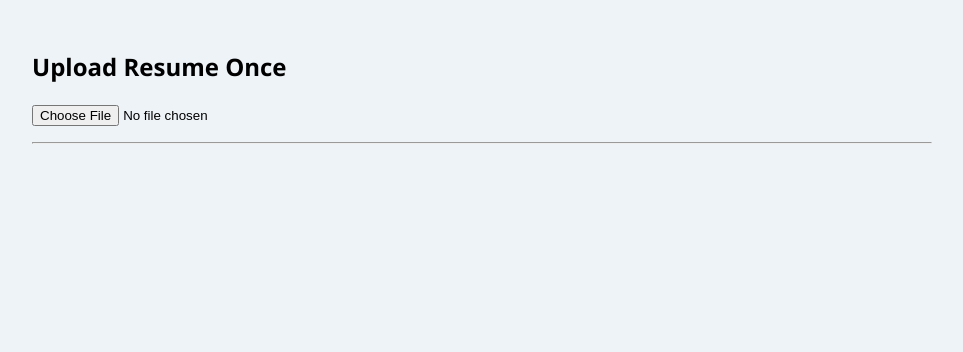
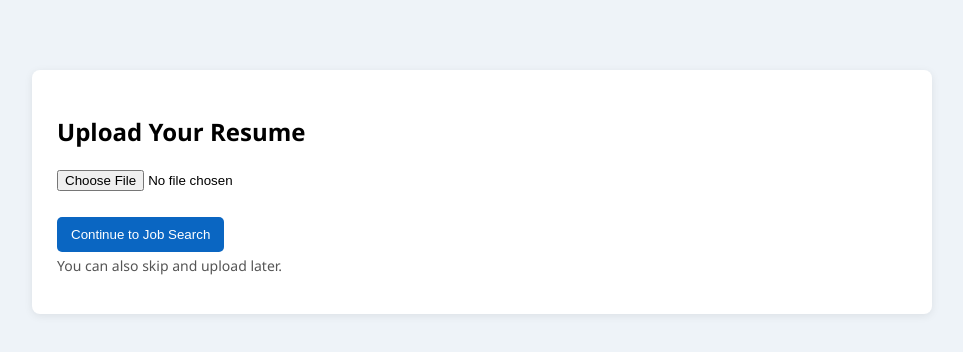
Before and after one commit to chaithanya-21/Job-Aggregator, a website: page index.html in a window 1280 px wide. Shown: the whole page, without its empty margins (158-1121 px from the left). Drawn offline with Linux system fonts and the light colour scheme; no server answers.

Commit message:
Update index.html

```diff
--- a/index.html
+++ b/index.html
@@ -7,12 +7,16 @@
 <style>
 body{font-family:Segoe UI;background:#eef3f8;margin:0}
 .container{max-width:900px;margin:auto;padding:30px}
+.card{background:white;border-radius:8px;padding:25px;margin-top:40px;
+box-shadow:0 2px 8px rgba(0,0,0,0.08)}
 .job{background:white;border-radius:8px;padding:18px;margin-bottom:14px;
 box-shadow:0 2px 6px rgba(0,0,0,0.08)}
 .title{font-weight:600;font-size:18px}
 .small{font-size:14px;color:#555;margin-top:4px}
-button{margin-top:8px;padding:8px 12px;border:none;border-radius:5px;background:#0a66c2;color:white;cursor:pointer}
+button{margin-top:10px;padding:10px 14px;border:none;border-radius:5px;
+background:#0a66c2;color:white;cursor:pointer}
 button:hover{background:#004182}
+.hidden{display:none}
 </style>
 </head>
 
@@ -20,13 +24,27 @@ button:hover{background:#004182}
 
 <div class="container">
 
-<h2>Upload Resume Once</h2>
+<!-- STEP 1: Resume Upload Screen -->
+<div id="uploadScreen" class="card">
+<h2>Upload Your Resume</h2>
+
 <input type="file" id="resumeFile">
 <p id="status"></p>
 
-<hr>
+<button onclick="continueToJobs()">Continue to Job Search</button>
+
+<p class="small">You can also skip and upload later.</p>
+</div>
+
+
+<!-- STEP 2: Job Search Screen -->
+<div id="jobScreen" class="hidden">
+
+<h2>Available Jobs</h2>
 
 <div id="jobs"></div>
+
+</div>
 
 </div>
 
@@ -34,14 +52,21 @@ button:hover{background:#004182}
 
 let resumeText="";
 
-/* 🔹 Upload resume and store in memory */
+/* Upload resume */
 document.getElementById("resumeFile").addEventListener("change", async e=>{
 const file=e.target.files[0];
 resumeText=await file.text();
-document.getElementById("status").innerText="Resume uploaded successfully ✔";
+status.innerText="Resume uploaded ✔";
 });
 
-/* 🔹 Load jobs */
+/* Navigate to job page */
+function continueToJobs(){
+uploadScreen.classList.add("hidden");
+jobScreen.classList.remove("hidden");
+loadJobs();
+}
+
+/* Load jobs */
 async function loadJobs(){
 
 const res=await fetch("/api/jobs");
@@ -84,7 +109,7 @@ jobsDiv.appendChild(card);
 
 }
 
-/* 🔹 Resume optimizer */
+/* Resume optimizer */
 function generateResume(skillsEncoded){
 
 if(!resumeText){
@@ -103,8 +128,6 @@ link.click();
 
 }
 
-loadJobs();
-
 </script>
 
 </body>
```
